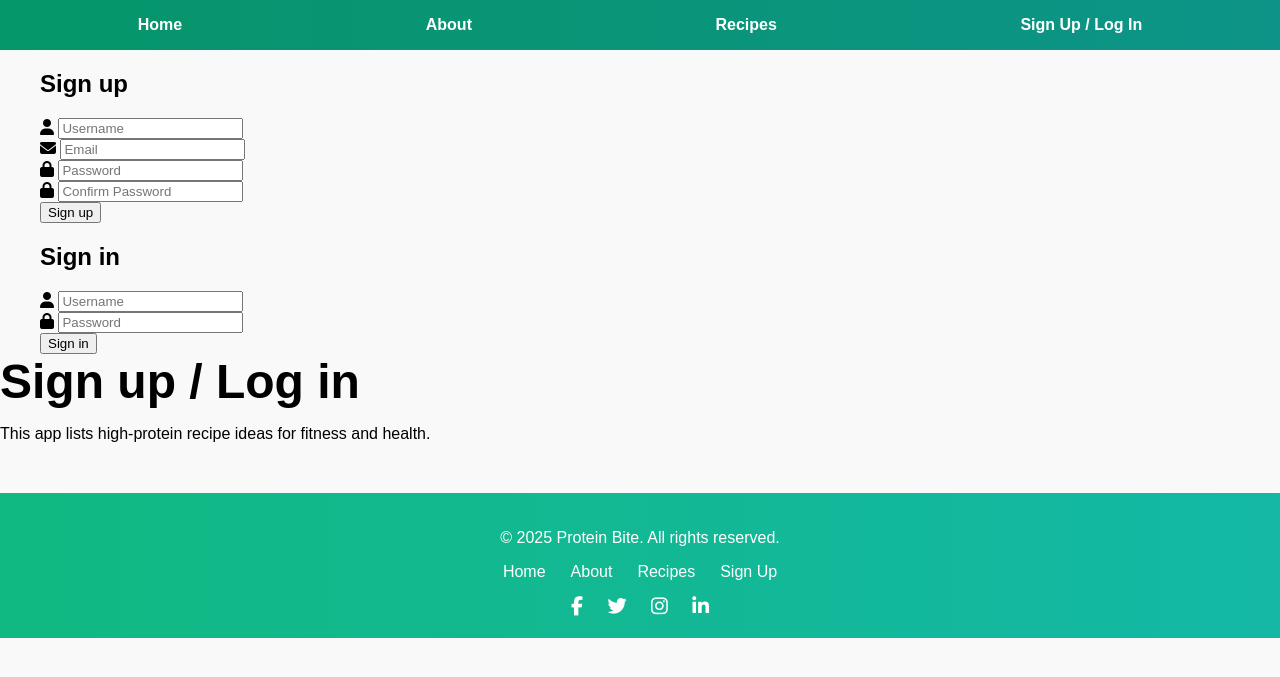
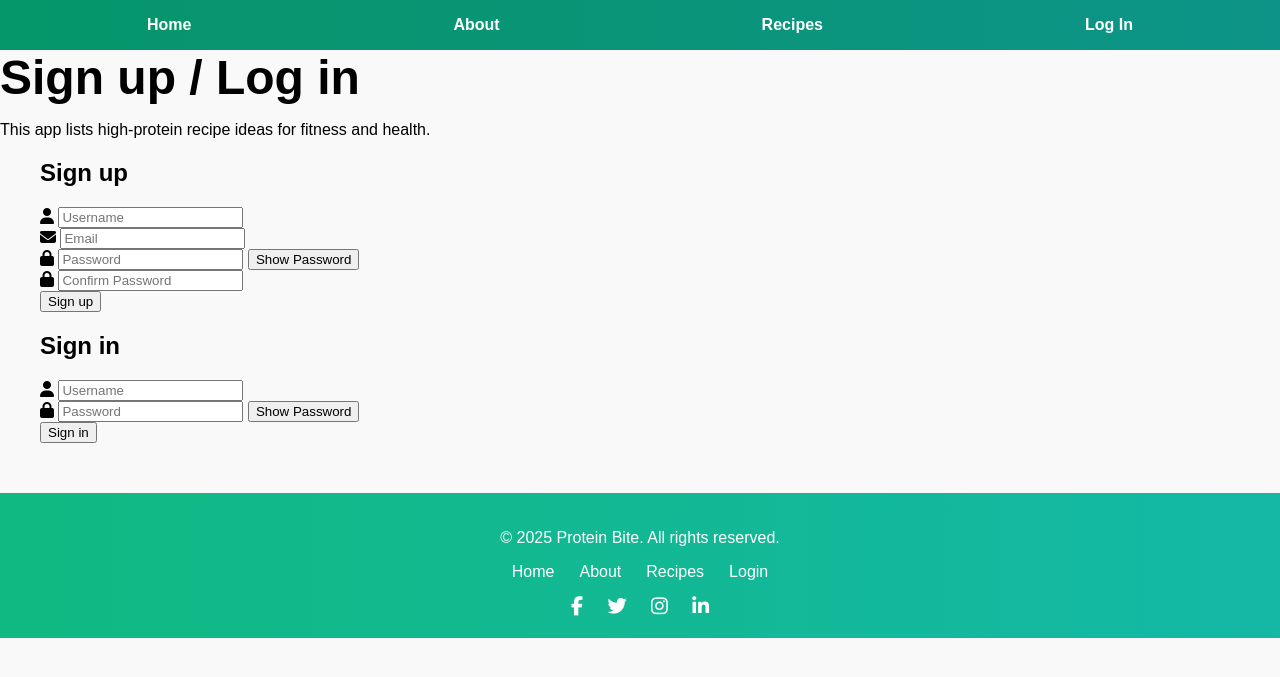
Before and after one commit to Emily-Rodden7/protein-bite, a Django app: page /login/ in a window 1280 px wide. Shown: the top 677 px of the page. Run offline with Django 5.2, Linux system fonts and the light colour scheme.

Commit message:
added show/hide password buttons

```diff
--- a/my_project/recipes/templates/recipes/About.html
+++ b/my_project/recipes/templates/recipes/About.html
@@ -12,7 +12,7 @@
         <a href="{% url 'home' %}">Home</a>
         <a href="{% url 'about' %}">About</a>
         <a href="{% url 'recipes' %}">Recipes</a>
-        <a href="{% url 'signup' %}">Sign Up / Log In</a>
+        <a href="{% url 'login' %}">Log In</a>
     </div>
 <h1>About Protein Bite</h1>
 <p>This app lists high-protein recipe ideas for fitness and health.</p>
@@ -26,7 +26,7 @@
       <li><a href="/">Home</a></li>
       <li><a href="/about/">About</a></li>
       <li><a href="/recipes/">Recipes</a></li>
-      <li><a href="/signup/">Sign Up</a></li>
+      <li><a href="/login/">Login</a></li>
     </ul>
 
     <div class="social-icons">
--- a/my_project/recipes/templates/recipes/home.html
+++ b/my_project/recipes/templates/recipes/home.html
@@ -24,7 +24,7 @@
         <a href="{% url 'home' %}">Home</a>
         <a href="{% url 'about' %}">About</a>
         <a href="{% url 'recipes' %}">Recipes</a>
-        <a href="{% url 'signup' %}">Sign Up / Log In</a>
+        <a href="{% url 'login' %}">Log In</a>
     </div>
 
     <div class="hero">
@@ -103,7 +103,7 @@
       <li><a href="/">Home</a></li>
       <li><a href="/about/">About</a></li>
       <li><a href="/recipes/">Recipes</a></li>
-      <li><a href="/signup/">Sign Up</a></li>
+      <li><a href="/login/">Login</a></li>
     </ul>
 
     <div class="social-icons">
--- a/my_project/recipes/templates/recipes/login.html
+++ b/my_project/recipes/templates/recipes/login.html
@@ -12,12 +12,14 @@
         <a href="{% url 'home' %}">Home</a>
         <a href="{% url 'about' %}">About</a>
         <a href="{% url 'recipes' %}">Recipes</a>
-        <a href="{% url 'signup' %}">Sign Up / Log In</a>
+        <a href="{% url 'login' %}">Log In</a>
     </div>
+<h1>Sign up / Log in</h1>
+<p>This app lists high-protein recipe ideas for fitness and health.</p>
     <div class="container">
         <div class="forms-container">
-            <div class="signin-signup">
-                <form action="{% url 'signup' %}" method="post" class="sign-up-form">
+            <div class="signin-login">
+                <form action="{% url 'login' %}" method="post" class="sign-up-form">
                     {% csrf_token %}
                     <h2 class="title">Sign up</h2>
                     <div class="input-field">
@@ -30,7 +32,8 @@
                     </div>
                     <div class="input-field">
                         <i class="fas fa-lock"></i>
-                        <input type="password" name="password1" placeholder="Password" required>
+                        <input type="password" class="password" name="password1" placeholder="Password" required>
+                        <button class="toggle-password" type="button">Show Password</button>
                     </div>
                     <div class="input-field">
                         <i class="fas fa-lock"></i>
@@ -47,16 +50,29 @@
                     </div>
                     <div class="input-field">
                         <i class="fas fa-lock"></i>
-                        <input type="password" name="password" placeholder="Password" required>
+                        <input type="password" class="password" name="password" placeholder="Password" required>
+                        <button class="toggle-password" type="button">Show Password</button>
                     </div>
                     <input type="submit" value="Sign in" class="btn">
                 </form>
             </div>
         </div>
     </div>
-    <script src="script.js"></script>
-<h1>Sign up / Log in</h1>
-<p>This app lists high-protein recipe ideas for fitness and health.</p>
+    <script>
+    const passwordInputs = document.querySelectorAll('.password');
+    const toggleButtons = document.querySelectorAll('.toggle-password');
+
+    //Show/hide password
+toggleButtons.forEach((button, index) => {
+  button.addEventListener('click', () => {
+    if (passwordInputs[index].type === 'password') {
+      passwordInputs[index].type = 'text';
+    } else {
+      passwordInputs[index].type = 'password';
+    }
+  });
+});
+    </script>
 
 <!-- Footer -->
  <footer class="footer">
@@ -67,7 +83,7 @@
       <li><a href="/">Home</a></li>
       <li><a href="/about/">About</a></li>
       <li><a href="/recipes/">Recipes</a></li>
-      <li><a href="/signup/">Sign Up</a></li>
+      <li><a href="/login/">Login</a></li>
     </ul>
 
     <div class="social-icons">
--- a/my_project/recipes/templates/recipes/my_account.html
+++ b/my_project/recipes/templates/recipes/my_account.html
@@ -12,7 +12,7 @@
         <a href="{% url 'home' %}">Home</a>
         <a href="{% url 'about' %}">About</a>
         <a href="{% url 'recipes' %}">Recipes</a>
-        <a href="{% url 'signup' %}">Sign Up / Log In</a>
+        <a href="{% url 'login' %}">Log In</a>
     </div>
 <h1>Recipes</h1>
 <p>Discover delicious, protein-packed meals that fuel your body and satisfy your taste buds.</p>
@@ -26,7 +26,7 @@
       <li><a href="/">Home</a></li>
       <li><a href="/about/">About</a></li>
       <li><a href="/recipes/">Recipes</a></li>
-      <li><a href="/signup/">Sign Up</a></li>
+      <li><a href="/login/">Login</a></li>
     </ul>
 
     <div class="social-icons">
--- a/my_project/recipes/templates/recipes/recipes.html
+++ b/my_project/recipes/templates/recipes/recipes.html
@@ -12,7 +12,7 @@
         <a href="{% url 'home' %}">Home</a>
         <a href="{% url 'about' %}">About</a>
         <a href="{% url 'recipes' %}">Recipes</a>
-        <a href="{% url 'signup' %}">Sign Up / Log In</a>
+        <a href="{% url 'login' %}">Log In</a>
     </div>
 <h1>Recipes</h1>
 <p>Discover delicious, protein-packed meals that fuel your body and satisfy your taste buds.</p>
@@ -26,7 +26,7 @@
       <li><a href="/">Home</a></li>
       <li><a href="/about/">About</a></li>
       <li><a href="/recipes/">Recipes</a></li>
-      <li><a href="/signup/">Sign Up</a></li>
+      <li><a href="/login/">Login</a></li>
     </ul>
 
     <div class="social-icons">
```
